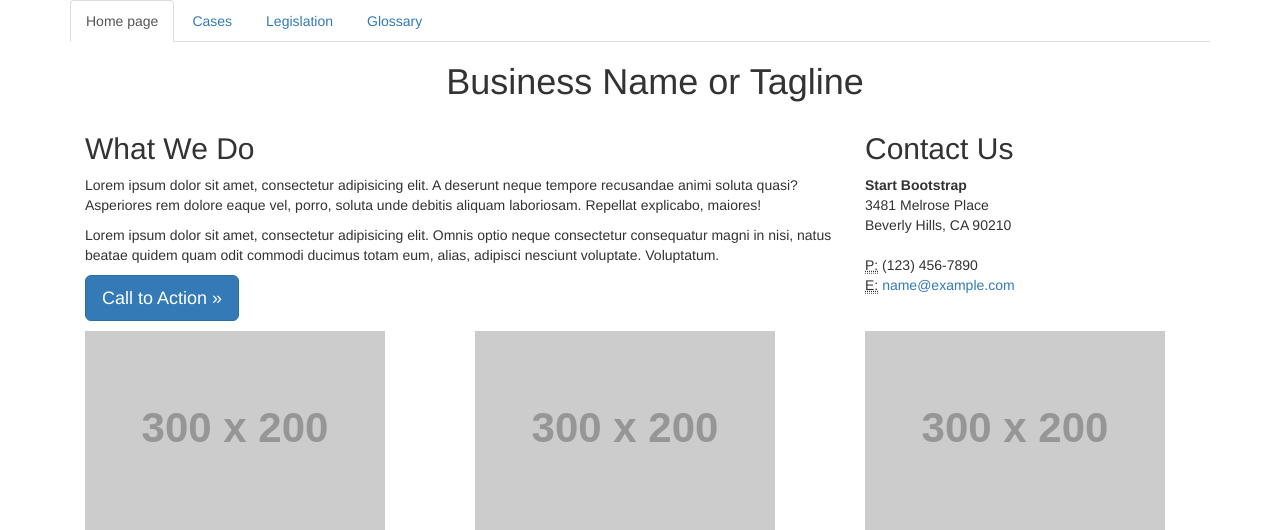
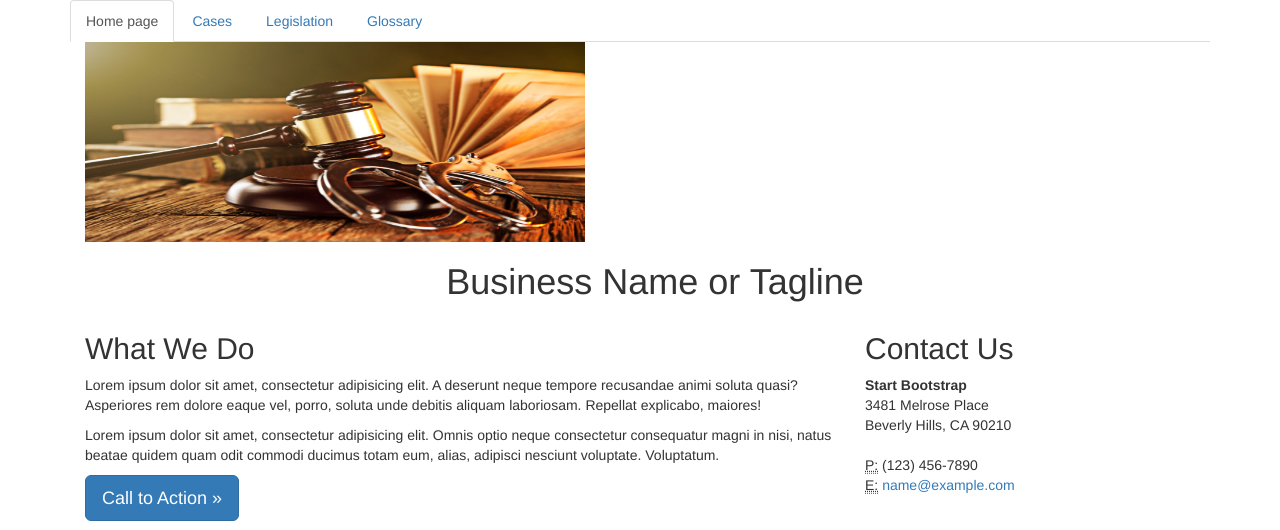
Before and after one commit to felerminoali/miniam, a PHP site: page /miriam_project/ in a window 1280 px wide. Shown: the top 530 px of the page. Run offline with PHP 8.4, Linux system fonts and the light colour scheme; grey boxes labelled with a size stand in for pictures from a placeholder-image service; data that the repository does not hold is empty; some libraries are stand-ins or nearby versions.

Commit message:
23-12-2018

```diff
--- a/pages/index.php
+++ b/pages/index.php
@@ -48,6 +48,7 @@ require_once('_header.php');
                     <div class="container">
                         <div class="row">
                             <div class="col-lg-12">
+                                <img src="../homepage.jpg" alt="home-pic" width="500px" height="200px">
                                 <h1 class="display-3 text-center text-white mt-4">Business Name or Tagline</h1>
                             </div>
                         </div>
```
